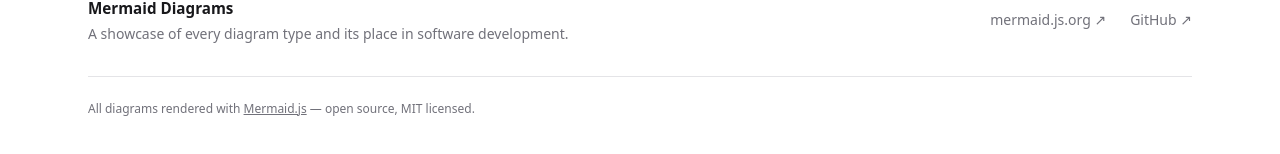
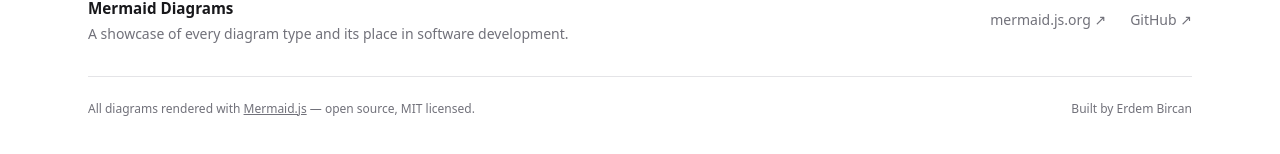
Before and after one commit to erdembircan/mermaid-software-development, a React (Vite) app: page / in a window 1280 px wide. Shown: the part 3187-3341 px from the top of the page. Built offline with nearby package versions, Linux system fonts and the light colour scheme; the HTML template or start-up script is replaced by a standard one.

Commit message:
feat: add author name to footer

```diff
--- a/src/components/Footer.tsx
+++ b/src/components/Footer.tsx
@@ -33,7 +33,8 @@ export default function Footer() {
             </a>
           </div>
         </div>
-        <div className="mt-8 border-t border-[var(--color-border)] pt-6 text-xs text-[var(--color-muted)]">
+        <div className="mt-8 border-t border-[var(--color-border)] pt-6 flex items-center justify-between text-xs text-[var(--color-muted)]">
+          <span>
             All diagrams rendered with{' '}
             <a
               href="https://mermaid.js.org"
@@ -44,6 +45,8 @@ export default function Footer() {
               Mermaid.js
             </a>
             {' '}— open source, MIT licensed.
+          </span>
+          <span>Built by Erdem Bircan</span>
         </div>
       </div>
     </footer>
```
Lines whose indentation alone changed are shown as unchanged.
